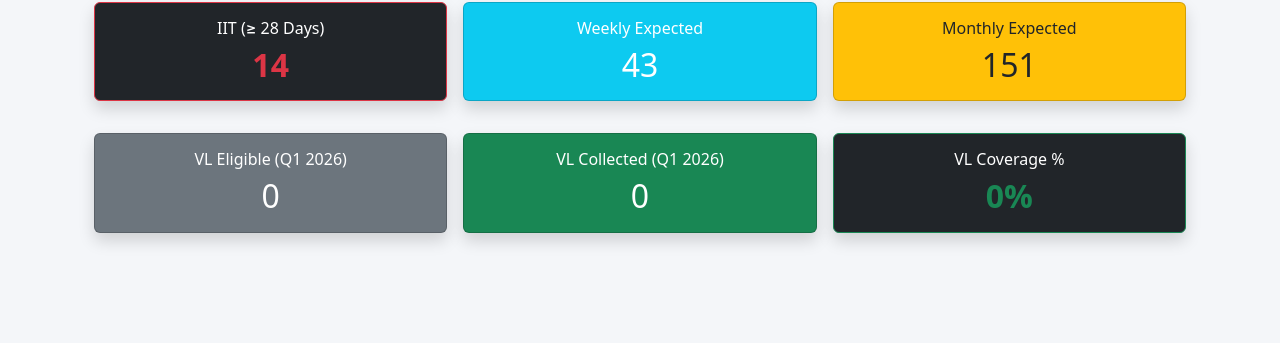
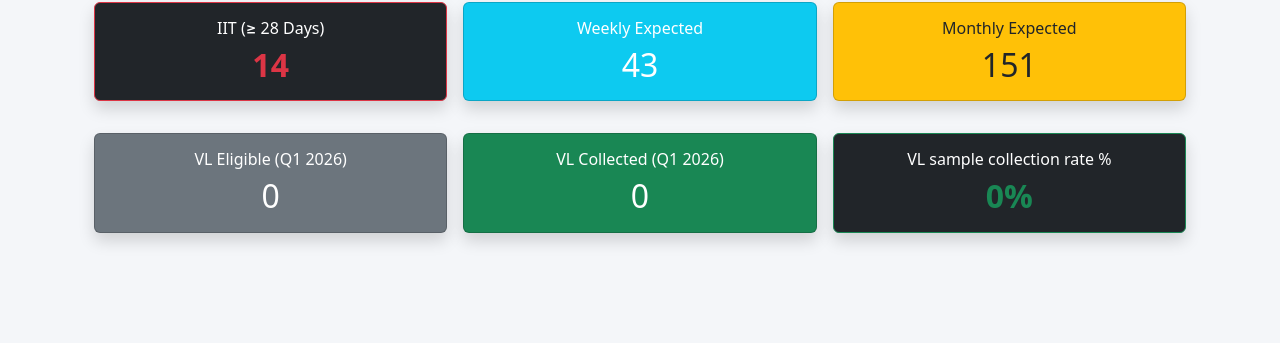
Before and after one commit to sparklweb1988/TreatmentTracker, a Django app: page /dashboard/ in a window 1280 px wide. Shown: the part 272-615 px from the top of the page. Run offline with Django 5.2, Linux system fonts and the light colour scheme; a user stored in the database is signed in; data comes from the database, SQL or seed files in the repository.

Commit message:
Update card title in dashboard template

```diff
--- a/templates/dashboard.html
+++ b/templates/dashboard.html
@@ -120,7 +120,7 @@
             <div class="card text-white bg-dark mb-3 shadow border-success">
                 <div class="card-body text-center">
                     <h6 class="card-title">
-                        VL Coverage %
+                       VL sample collection rate  %
                     </h6>
                     <h2 class="card-text fw-bold text-success">
                         {{ vl_coverage }}%
```
